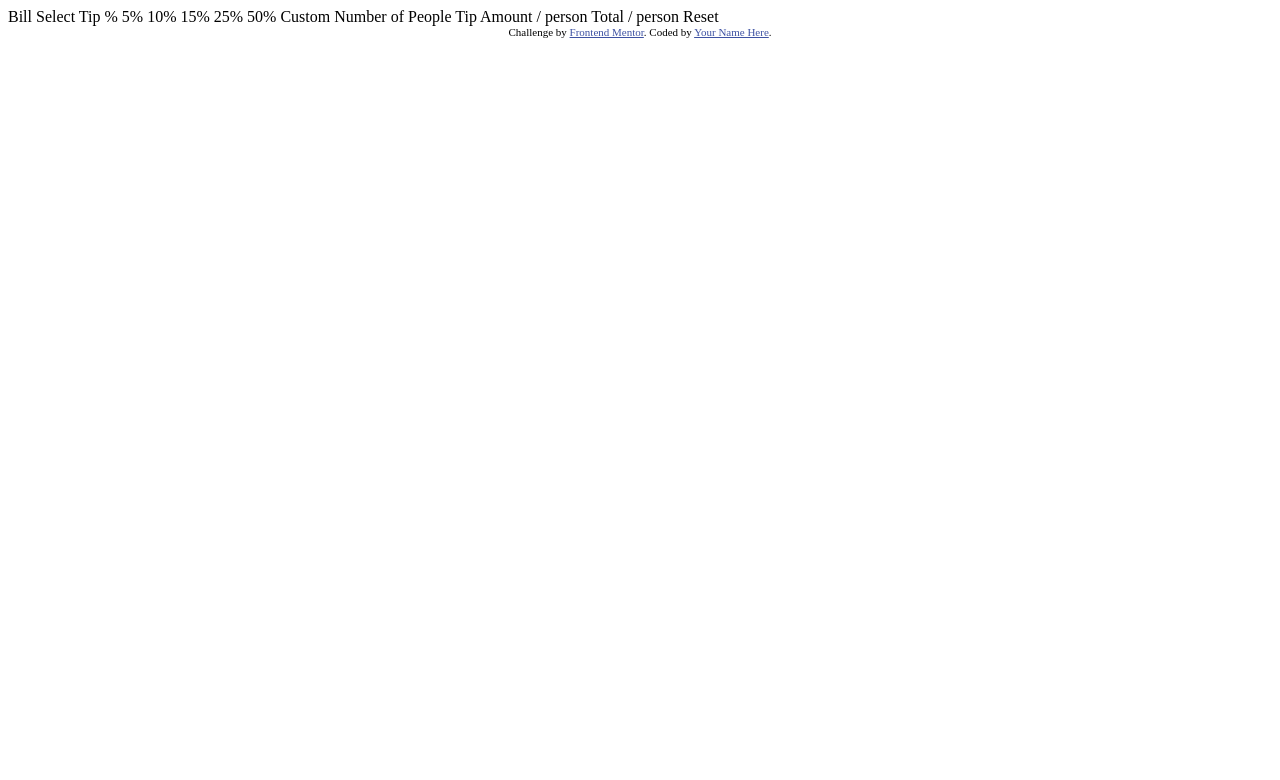
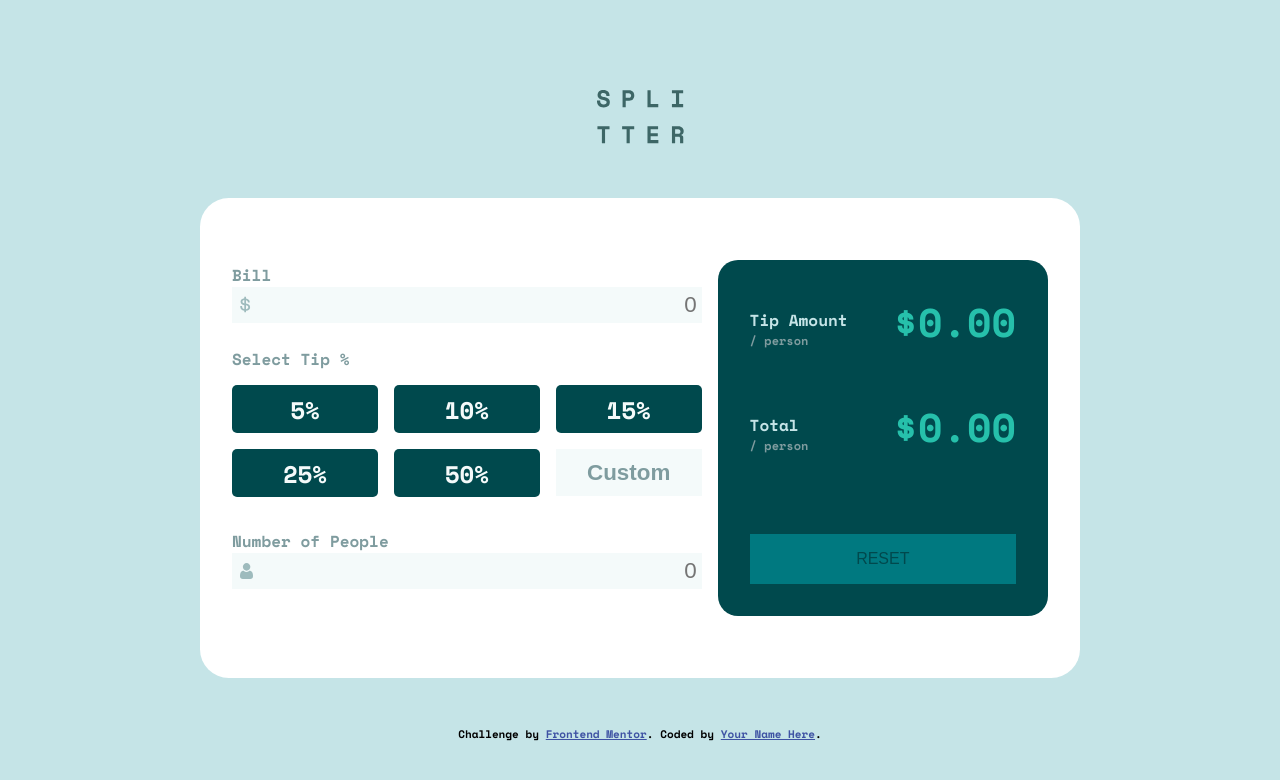
Before and after one commit to FernandoCalligo/Tip-calculator, a plain HTML site: page index.html in a window 1280 px wide. Drawn offline with nearby package versions, Linux system fonts and the light colour scheme.

Commit message:
Styles finished

```diff
--- a/index.html
+++ b/index.html
@@ -5,6 +5,10 @@
   <meta name="viewport" content="width=device-width, initial-scale=1.0"> <!-- displays site properly based on user's device -->
 
   <link rel="icon" type="image/png" sizes="32x32" href="./images/favicon-32x32.png">
+  <link rel="preconnect" href="https://fonts.googleapis.com">
+  <link rel="preconnect" href="https://fonts.gstatic.com" crossorigin>
+  <link href="https://fonts.googleapis.com/css2?family=Space+Mono:wght@700&display=swap" rel="stylesheet">
+  <link rel="stylesheet" href="style.css">
 
   <title>Frontend Mentor | Tip calculator app</title>
 
@@ -15,30 +19,62 @@
   </style>
 </head>
 <body>
+  <main>
+    <img class="logo" src="images/logo.svg" alt="Logo tip-calculator Frontend Mentor">
+    <section class="app">
+      <div class="app__info">
+        <form>
+          <div class="billCont">
+            <label for="bill">Bill</label>
+            <div class="billInput">
+              <input type="number" placeholder="0" id="bill">
+              <img src="images/icon-dollar.svg" alt="Dolar icon">
+            </div>
+          </div>
 
-  Bill
+          <div class="tipCont">
+            <p>Select Tip %</p>
+            <div class="tipSection">
+              <button id="percent5">5%</button>
+              <button id="percent10">10%</button>
+              <button id="percent15">15%</button>
+              <button id="percent25">25%</button>
+              <button id="percent250">50%</button>
+              <input type="number" class="custom-tip" placeholder="Custom">
+            </div>
+          </div>
 
-  Select Tip %
-  5%
-  10%
-  15%
-  25%
-  50%
-  Custom
+          <div class="peopleCont">
+            <label for="people">Number of People</label>
+            <div class="peopleInput">
+              <input type="number" placeholder="0" id="people">
+              <img src="images/icon-person.svg" alt="Person icon">
+            </div>
+          </div>
+        </div>
 
-  Number of People
+        <div class="app_result">
+          <div class="output-total">
+            <div class="output-text">
+              <h2>Tip Amount</h2>
+              <h3>/ person</h3>
+            </div>
+            <span id="tip-amount">$0.00</span>
+            <div class="output-text">
+              <h2>Total</h2>
+              <h3>/ person</h3>
+            </div>
+            <span id="bill-total">$0.00</span>
+          </div>
+          <button class="reset">Reset</button>
+        </div>
+      </form>
+    </section>
 
-  Tip Amount
-  / person
-
-  Total
-  / person
-
-  Reset
-
-  <div class="attribution">
-    Challenge by <a href="https://www.frontendmentor.io?ref=challenge" target="_blank">Frontend Mentor</a>.
-    Coded by <a href="#">Your Name Here</a>.
-  </div>
+    <div class="attribution">
+      Challenge by <a href="https://www.frontendmentor.io?ref=challenge" target="_blank">Frontend Mentor</a>.
+      Coded by <a href="#">Your Name Here</a>.
+    </div>
+  </main>
 </body>
 </html>
--- /dev/null
+++ b/style.css
@@ -0,0 +1,196 @@
+* {
+    margin: 0;
+    padding: 0;
+    box-sizing: border-box;
+}
+
+body {
+    font-family: 'Space Mono', monospace;
+    min-height: 100vh;
+    display: flex;
+    justify-content: center;
+    align-items: center;
+    text-align: center;
+    background-color: hsl(185, 41%, 84%);
+}
+
+.app {
+    text-align: start;
+    background-color: #fff;
+    height: 30rem;
+    padding: 2em;
+    width: 55rem;
+    max-width: 55rem;
+    border-radius: 1.8rem;
+    display: flex;
+    justify-content: center;
+    align-items: center;
+    gap: 1rem;
+    margin-top: 3rem;
+    margin-bottom: 3rem;
+}
+
+.logo {
+    margin-top: 2rem;
+}
+
+input::-webkit-outer-spin-button,
+input::-webkit-inner-spin-button {
+  -webkit-appearance: none;
+  margin: 0;
+}
+
+input:focus {
+    outline-color: hsl(183, 100%, 15%);
+}
+
+form {
+    display: flex;
+    flex-direction: column;
+    justify-content: space-between;
+    height: 100%;
+}
+
+form label {
+    color: hsl(184, 14%, 56%) ;
+    margin-bottom: 0.9em;
+    font-weight: 700;
+}
+
+form div p {
+    color: hsl(184, 14%, 56%) ;
+    margin-bottom: 0.9em;
+    font-weight: 700;
+}
+
+.billInput img, .peopleInput img {
+    position: relative;
+    top: -1.75rem;
+    right: -0.5rem;
+}
+
+.billInput input, .peopleInput input {
+    width: 100%;
+    padding: 0.3rem;
+    border: none;
+    background-color: hsl(189, 41%, 97%);
+    text-align: right;
+    font-size: 1.4rem;
+    cursor: pointer;
+    color: hsl(186, 14%, 43%);
+}
+
+.tipSection {
+    display: grid;
+    grid-template-columns: repeat(3,1fr);
+    gap: 1em;
+}
+
+.tipSection button {
+    background-color: hsl(183, 100%, 15%);
+    color: hsl(189, 41%, 97%);
+    border: none;
+    padding: 0.3em 0.3em;
+    font-size: 1.5em;
+    border-radius: 5px;
+    font-weight: 500;
+    font-family: 'Space Mono', monospace;
+    cursor: pointer;
+    height: 48px;
+    transition: 200ms ease;
+}
+
+.tipSection button:hover {
+    background-color: hsl(189, 41%, 97%);
+    color: hsl(183, 100%, 15%);
+}
+
+.custom-tip {
+    background-color: hsl(189, 41%, 97%) ;
+    height: 47px;
+    border: none;
+    font-size: 1.4em;
+    text-align: center;
+    width: 100%;
+    font-weight: 600;
+    color: hsl(186, 14%, 43%);
+}
+
+.custom-tip::placeholder {
+    color: hsl(184, 14%, 56%);
+}
+
+.custom-tip:focus {
+    outline-color: hsl(183, 100%, 15%);
+}
+
+.peopleCont {
+    margin-top: 2rem;
+}
+
+.app_result {
+    padding: 2rem 2rem;
+    background-color: hsl(183, 100%, 15%);
+    color: hsl(189, 41%, 97%) ;
+    border-radius: 1.25rem;
+    display: flex;
+    flex-direction: column;
+    justify-content: center;
+    gap: 4rem;
+}
+
+.output-total {
+    display: grid;
+    grid-template-columns: repeat(2, 1fr);
+    gap: 2rem;
+}
+
+.output-total div {
+    padding: 1rem 0;
+    width: 7rem;
+}
+
+.output-total h2 {
+    color: hsl(185, 41%, 84%);
+    font-size: 1rem;
+}
+
+
+.output-total h3 {
+    color: hsl(184, 14%, 56%);
+    font-size: 0.75rem;
+}
+
+.output-total span {
+    font-size: 2.5rem;
+    color: hsl(172, 67%, 45%);
+    text-align: right;
+    font-weight: 700;
+}
+
+
+.app_result button {
+    width: 100%;
+    padding: 1rem;
+    background-color: hsl(183, 100%, 25%);
+    border: none;
+    text-transform: uppercase;
+    font-size: 1rem;
+    color: hsl(183, 100%, 15%);
+    cursor: pointer;
+}
+
+.app_result button:hover {
+    background-color: hsl(172, 67%, 45%);
+    color: hsl(186, 14%, 43%);
+}
+
+
+@media screen and (max-width: 768px) {
+    .app {
+        width: 100%;
+        grid-template-columns: 1fr;
+        height: 100%;
+        flex-wrap: wrap;
+    }
+}
```
Also changed, not shown: 1 other file.
